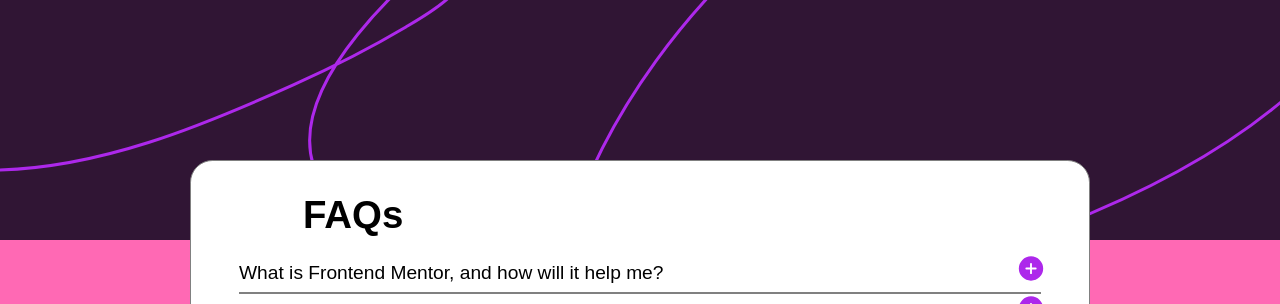
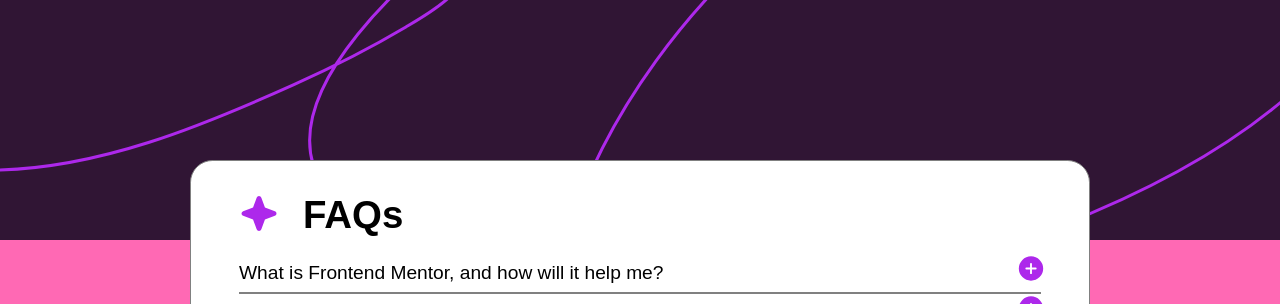
Before and after one commit to forpracticingweb-dev/faq.io, a plain HTML site: page index.html in a window 1280 px wide. Shown: the top 304 px of the page. Drawn offline with Linux system fonts and the light colour scheme; files whose address does not match are found by name.

Commit message:
Update index.html

```diff
--- a/index.html
+++ b/index.html
@@ -45,7 +45,7 @@
   <div class="accordian">
     <div class="accordian-icon">
 
-     <img src="/assets/images/icon-star.svg" alt="" class="logo">
+     <img src="icon-star.svg" alt="" class="logo">
     <h1>FAQs </h1>
     </div>
     <div class="wrapper">
```
